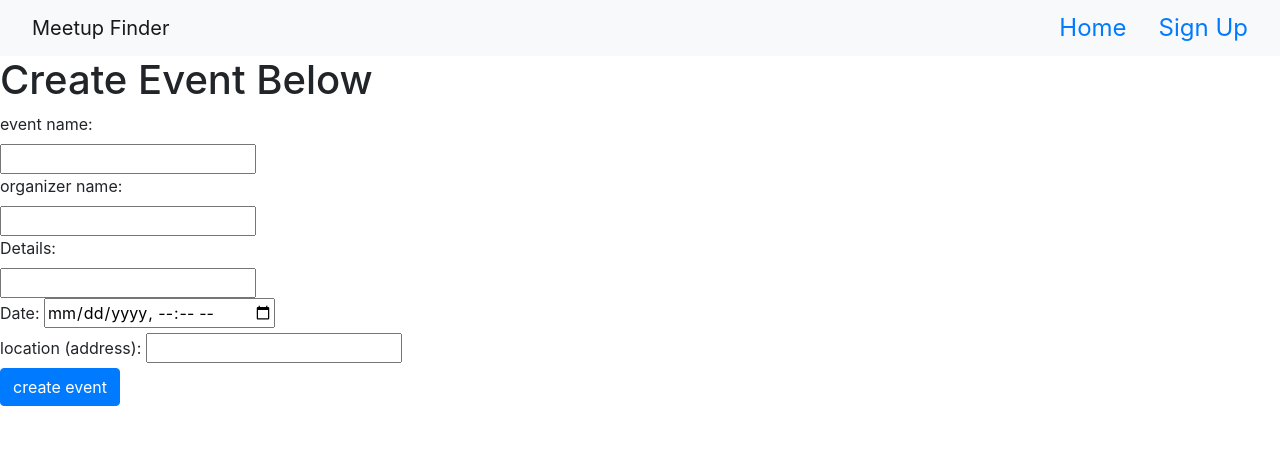
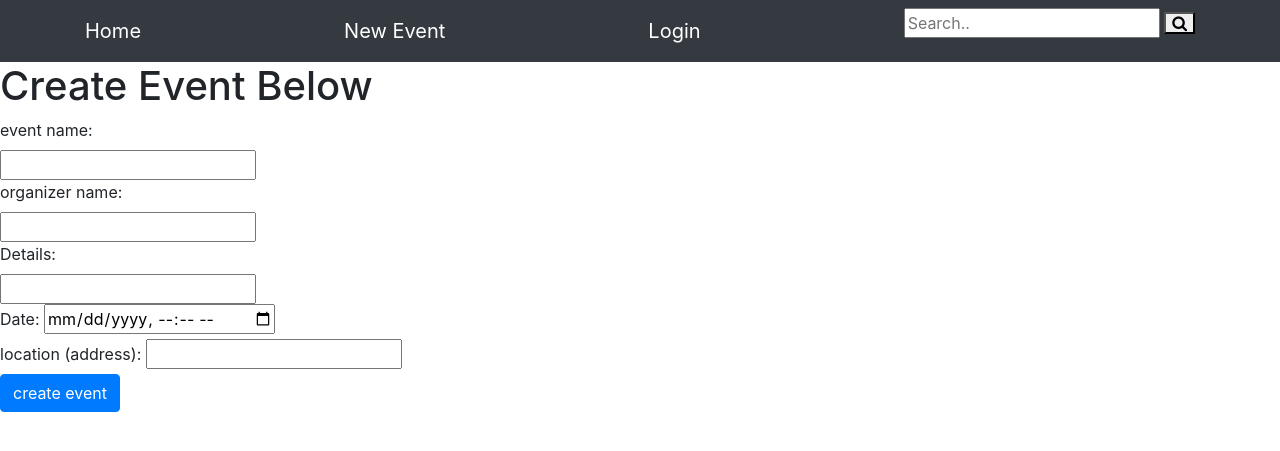
Before and after one commit to swk3st/KYSA-Meetup-Finder, a Django app: page /newevent/ in a window 1280 px wide. Shown: the top 451 px of the page. Run offline with Django 3.2, Linux system fonts and the light colour scheme; some libraries are stand-ins or nearby versions.

Commit message:
updated nav bar on newevent.html

```diff
--- a/meetup_finder_app/templates/meetup_finder_app/NewEvent.html
+++ b/meetup_finder_app/templates/meetup_finder_app/NewEvent.html
@@ -10,16 +10,19 @@
  </head>
  <body>
    {% block body %}
-   <section id="navbar">
-    <nav class="navbar navbar-light bg-light justify-content-between">
-        <a class="navbar-brand">
-              <a href="" class="navbar-brand smoothScroll">Meetup Finder</a>
-        </a>
-            <ul class="nav navbar-header ml-auto" style="font-size: 24px;">
-              <li><a href="" class="smoothScroll px-3"><span>Home</span></a></li>
-              <li><a href="{% url 'meetup_finder_app:account_login'%}" class="smoothScroll px-3"><span>Sign Up</span></a></li>
-            </ul>
-    </nav>
+     <nav class="navbar navbar-expand-lg navbar-dark bg-dark">
+       <div class="container">
+         <a class="navbar-brand" href="">Home</a>
+         <a class="navbar-brand" href="newevent">New Event</a>
+         <a class="navbar-brand" href="accounts/login">Login</a>
+       <form class="example" action="action_page.php">
+           <input type="text" placeholder="Search.." name="search">
+           <button type="submit"><i class="fa fa-search"></i></button>
+         </form>
+       </div>
+     </nav>
+     <!-- <div class="container">
+     </div> -->
    {% endblock body %}
 
 <h1>Create Event Below</h1>
```
